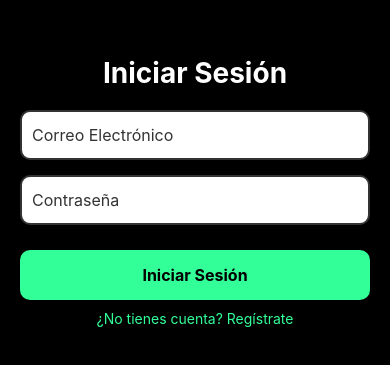
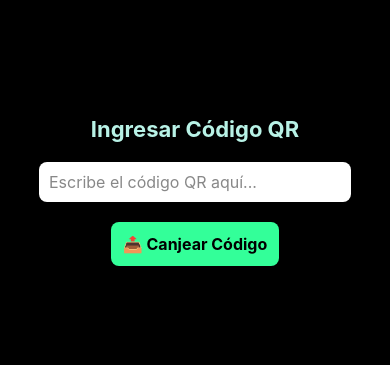
Before and after one commit to Geryiman/integra, a React Native app in the folder integradora/: screen /Scan in a window 390 px wide. Shown: the part 231-596 px from the top of the page. Built offline with nearby package versions, Linux system fonts and the light colour scheme.

Commit message:
qr screen
canje de coodigo qr por medio de texto por el mometno

```diff
--- a/integradora/App.js
+++ b/integradora/App.js
@@ -1,11 +1,11 @@
 import React from "react";
 import { NavigationContainer } from "@react-navigation/native";
 import { createStackNavigator } from "@react-navigation/stack";
-import AsyncStorage from "@react-native-async-storage/async-storage"; // Importamos AsyncStorage
+import AsyncStorage from "@react-native-async-storage/async-storage";
 import { useEffect, useState } from "react";
 
 // Importamos las pantallas
-import SplashScreen from "./screens/SplashScreen"; // ✅ Agregamos la pantalla de carga
+import SplashScreen from "./screens/SplashScreen";
 import LoginScreen from "./screens/LoginScreen";
 import RegisterScreen from "./screens/RegisterScreen";
 import HomeScreen from "./screens/HomeScreen";
@@ -17,6 +17,8 @@ import RanksScreen from "./screens/RanksScreen";
 import SettingsScreen from "./screens/SettingsScreen";
 import TasksScreen from "./screens/TasksScreen";
 import CompletedTasksScreen from "./screens/CompletedTasksScreen";
+import ScanScreen from "./screens/ScanScreen";
+
 
 const Stack = createStackNavigator();
 
@@ -26,11 +28,7 @@ export default function App() {
   useEffect(() => {
     const checkLoginStatus = async () => {
       const isLoggedIn = await AsyncStorage.getItem("isLoggedIn");
-      if (isLoggedIn === "true") {
-        setInitialRoute("Home"); // Si está autenticado, ir a Home
-      } else {
-        setInitialRoute("Login"); // Si no, ir a Login
-      }
+      setInitialRoute(isLoggedIn === "true" ? "Home" : "Login");
     };
     checkLoginStatus();
   }, []);
@@ -50,6 +48,7 @@ export default function App() {
         <Stack.Screen name="Settings" component={SettingsScreen} />
         <Stack.Screen name="Tasks" component={TasksScreen} />
         <Stack.Screen name="CompletedTasks" component={CompletedTasksScreen} />
+        <Stack.Screen name="Scan" component={ScanScreen} />
       </Stack.Navigator>
     </NavigationContainer>
   );
--- a/integradora/package.json
+++ b/integradora/package.json
@@ -21,10 +21,12 @@
     "react-native": "0.76.7",
     "react-native-animatable": "^1.4.0",
     "react-native-reanimated": "^3.16.7",
+    "react-native-vision-camera": "^4.6.4",
     "v": "^0.3.0"
   },
   "devDependencies": {
-    "@babel/core": "^7.20.0"
+    "@babel/core": "^7.20.0",
+    "@react-native-community/cli": "^15.1.3"
   },
   "private": true
 }
--- a/integradora/screens/HomeScreen.js
+++ b/integradora/screens/HomeScreen.js
@@ -1,3 +1,4 @@
+// ✅ Importar la nueva pantalla de escaneo
 import React, { useEffect, useState } from "react";
 import {
   View, Text, StyleSheet, TouchableOpacity,
@@ -15,7 +16,6 @@ const HomeScreen = ({ navigation }) => {
   const [loading, setLoading] = useState(true);
   const [message, setMessage] = useState("");
 
-  // ✅ Obtener tareas desde el backend
   useEffect(() => {
     axios.get(`${API_URL}/api/tareas`)
       .then(response => {
@@ -29,44 +29,22 @@ const HomeScreen = ({ navigation }) => {
       });
   }, []);
 
-  // ✅ Marcar tarea como completada
-  const completeTask = (taskId) => {
-    axios.post(`${API_URL}/tareas/completar`, { id_tarea: taskId, id_usuario: 1 }) // Ajustar con el usuario logueado
-      .then(response => {
-        setTasks(tasks.map(task =>
-          task.id_tarea === taskId ? { ...task, completada: true } : task
-        ));
-        setCompletedTasks([...completedTasks, tasks.find(task => task.id_tarea === taskId)]);
-        setMessage("✅ ¡Tarea completada!");
-        setTimeout(() => setMessage(""), 2000);
-      })
-      .catch(error => {
-        console.error("Error completando tarea:", error);
-        setMessage("❌ No se pudo completar la tarea.");
-      });
-  };
-
   return (
     <SafeAreaView style={styles.safeArea}>
       <View style={styles.content}>
-        <Text style={styles.title}>Bienvenido a TTY</Text>
-
+        <Text style={styles.title}>Bienvenido a Ecopet</Text>
         {message ? <Text style={styles.message}>{message}</Text> : null}
 
-        {/* Cargando datos */}
         {loading ? <ActivityIndicator size="large" color="#33FF99" /> : (
           <>
-            {/* Botón para ver todas las tareas */}
             <TouchableOpacity style={styles.fullTaskButton} onPress={() => navigation.navigate("Tasks")}>
               <Text style={styles.fullTaskButtonText}>📋 Ver Todas las Tareas</Text>
             </TouchableOpacity>
 
-            {/* Botón para ver tareas completadas */}
             <TouchableOpacity style={styles.completedTaskButton} onPress={() => navigation.navigate("CompletedTasks", { completedTasks })}>
               <Text style={styles.completedTaskButtonText}>✅ Ver Tareas Completadas</Text>
             </TouchableOpacity>
 
-            {/* Lista de tareas disponibles */}
             <Text style={styles.subTitle}>Tareas para obtener puntos:</Text>
             {tasks.length === 0 ? (
               <Text style={styles.noTasks}>No hay tareas disponibles.</Text>
@@ -78,11 +56,6 @@ const HomeScreen = ({ navigation }) => {
                   <View style={[styles.taskCard, item.completada ? styles.completedTask : null]}>
                     <Text style={styles.taskText}>{item.descripcion}</Text>
                     <Text style={styles.pointsText}>+{item.puntos} pts</Text>
-                    {!item.completada && (
-                      <TouchableOpacity style={styles.completeButton} onPress={() => completeTask(item.id_tarea)}>
-                        <Text style={styles.completeButtonText}>✔ Completar</Text>
-                      </TouchableOpacity>
-                    )}
                   </View>
                 )}
               />
@@ -91,7 +64,7 @@ const HomeScreen = ({ navigation }) => {
         )}
       </View>
 
-      {/* Barra de navegación */}
+      {/* 🔥 Barra de navegación con "Escanear" */}
       <View style={styles.navbar}>
         <TouchableOpacity style={styles.navButton} onPress={() => navigation.navigate("Profile")}>
           <Icon name="person" size={24} color="#FFFFFF" />
@@ -101,11 +74,16 @@ const HomeScreen = ({ navigation }) => {
           <Icon name="star" size={24} color="#FFFFFF" />
           <Text style={styles.navText}>Puntos</Text>
         </TouchableOpacity>
+        <TouchableOpacity style={styles.navButton} onPress={() => navigation.navigate("Scan")}>
+          <Icon name="qr-code-scanner" size={24} color="#FFFFFF" />
+          <Text style={styles.navText}>Escanear</Text>
+        </TouchableOpacity>
         <TouchableOpacity style={styles.navButton} onPress={() => navigation.navigate("Settings")}>
           <Icon name="settings" size={24} color="#FFFFFF" />
           <Text style={styles.navText}>Ajustes</Text>
         </TouchableOpacity>
       </View>
+
     </SafeAreaView>
   );
 };
@@ -122,16 +100,9 @@ const styles = StyleSheet.create({
   completedTask: { backgroundColor: "#2E8B57" },
   taskText: { color: "#FFFFFF", fontSize: 16, flex: 1 },
   pointsText: { backgroundColor: "#B8F2E6", color: "#000000", paddingVertical: 4, paddingHorizontal: 10, borderRadius: 5, fontWeight: "bold", fontSize: 14 },
-  fullTaskButton: { backgroundColor: "#33FF99", paddingVertical: 10, borderRadius: 10, alignItems: "center", marginBottom: 10 },
-  fullTaskButtonText: { color: "#000000", fontSize: 16, fontWeight: "bold" },
-  completedTaskButton: { backgroundColor: "#FFD700", paddingVertical: 10, borderRadius: 10, alignItems: "center", marginBottom: 20 },
-  completedTaskButtonText: { color: "#000000", fontSize: 16, fontWeight: "bold" },
-  completeButton: { backgroundColor: "#33FF99", paddingVertical: 5, paddingHorizontal: 10, borderRadius: 5 },
-  completeButtonText: { color: "#000000", fontWeight: "bold" },
   navbar: { flexDirection: "row", justifyContent: "space-around", alignItems: "center", backgroundColor: "#333333", paddingVertical: 12 },
   navButton: { alignItems: "center", justifyContent: "center" },
   navText: { fontSize: 12, color: "#FFFFFF", marginTop: 5 },
 });
 
-// ✅ Exportación única
 export default HomeScreen;
--- /dev/null
+++ b/integradora/screens/ScanScreen.js
@@ -0,0 +1,52 @@
+import React, { useState } from "react";
+import { View, Text, TextInput, TouchableOpacity, StyleSheet, Alert } from "react-native";
+import axios from "axios";
+
+const API_URL = "http://192.168.1.27:3000";
+
+const ScanScreen = () => {
+  const [codigo, setCodigo] = useState("");
+
+  const handleScan = () => {
+    if (!codigo) {
+      Alert.alert("Error", "Por favor ingresa un código QR.");
+      return;
+    }
+
+    axios.post(`${API_URL}/api/qr/canjear`, { codigo, id_usuario: 1 })
+      .then(response => {
+        Alert.alert("✅ Éxito", response.data.message);
+        setCodigo(""); // Limpia el input
+      })
+      .catch(error => {
+        Alert.alert("❌ Error", error.response?.data?.message || "Error al canjear el código.");
+      });
+  };
+
+  return (
+    <View style={styles.container}>
+      <Text style={styles.title}>Ingresar Código QR</Text>
+      <TextInput
+        style={styles.input}
+        placeholder="Escribe el código QR aquí..."
+        placeholderTextColor="#888"
+        value={codigo}
+        onChangeText={setCodigo}
+      />
+      <TouchableOpacity style={styles.scanButton} onPress={handleScan}>
+        <Text style={styles.scanButtonText}>📤 Canjear Código</Text>
+      </TouchableOpacity>
+    </View>
+  );
+};
+
+// ✅ Estilos
+const styles = StyleSheet.create({
+  container: { flex: 1, justifyContent: "center", alignItems: "center", backgroundColor: "#000" },
+  title: { fontSize: 22, color: "#B8F2E6", marginBottom: 20, fontWeight: "bold" },
+  input: { width: "80%", backgroundColor: "#FFF", padding: 10, borderRadius: 8, fontSize: 16, marginBottom: 20, color: "#000" },
+  scanButton: { backgroundColor: "#33FF99", padding: 12, borderRadius: 8 },
+  scanButtonText: { color: "#000", fontSize: 16, fontWeight: "bold" }
+});
+
+export default ScanScreen;
```
